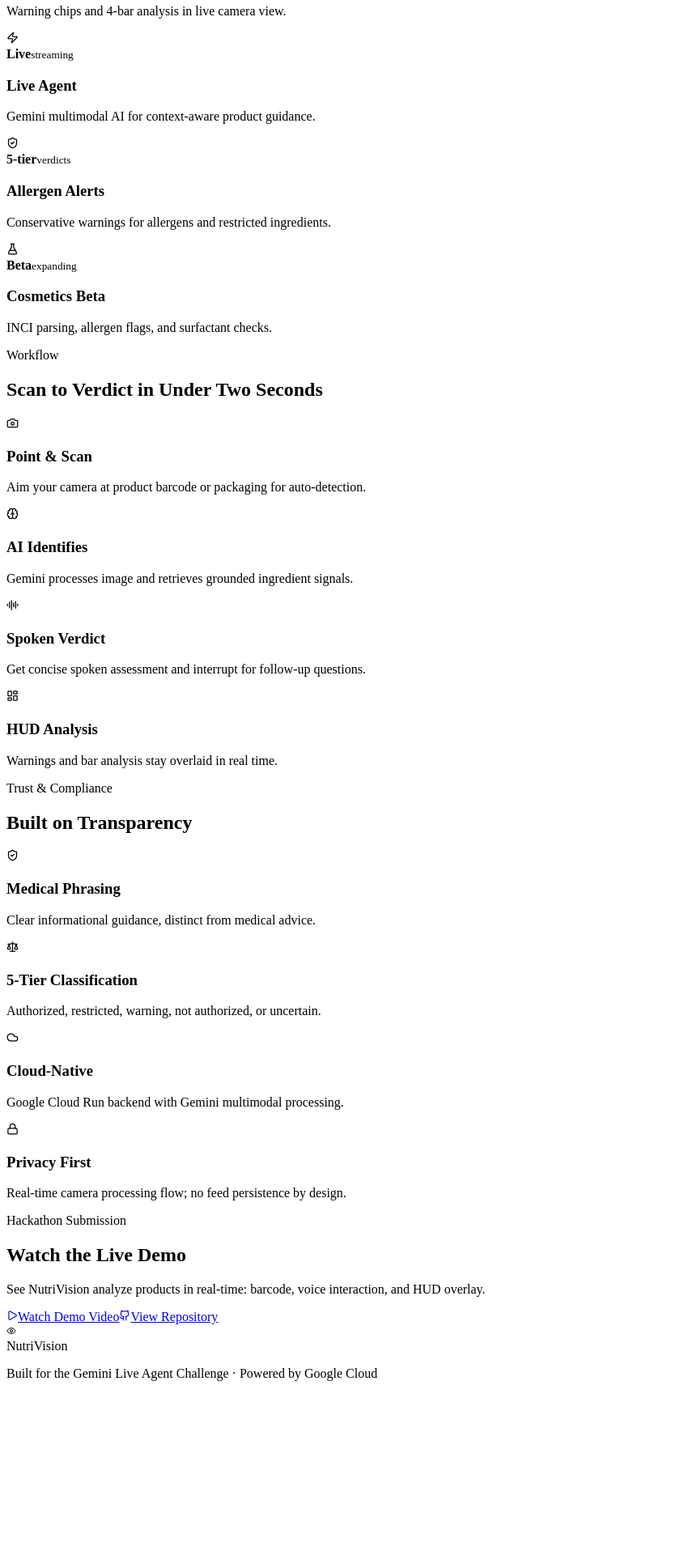
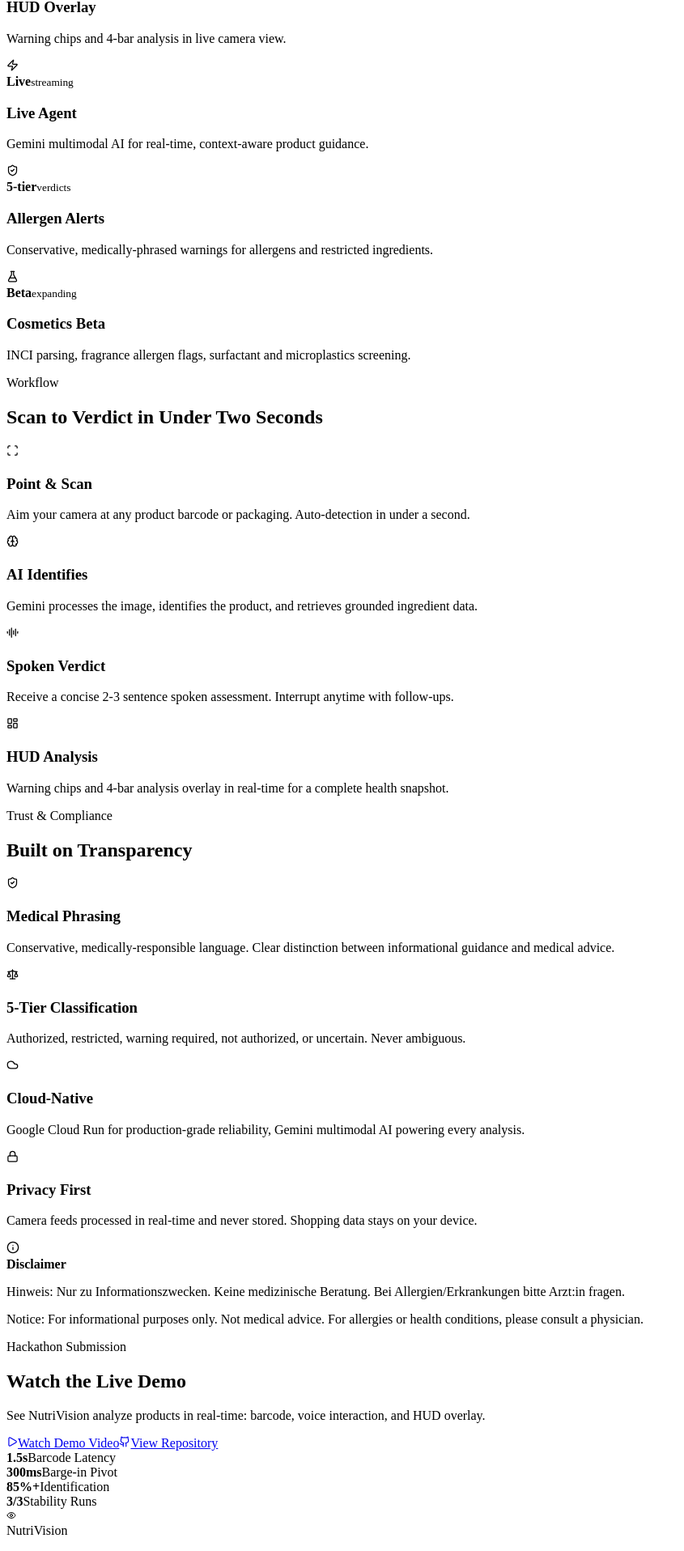
Before and after one commit to ashokpothireddy09/Google-AI-Nutrivision-Project, a React (Vite) app in the folder frontend/: page / in a window 1280 px wide. Shown: the part 1538-3454 px from the top of the page at 81% size, without its empty margins (0-845 px from the left). Before the commit the page ends 3260 px from the top, so only its background shows below. Built offline with nearby package versions, Linux system fonts and the light colour scheme; the HTML template or start-up script is replaced by a standard one.

Commit message:
Complete 1:1 UI section parity with backend-integrated scanner

```diff
--- a/frontend/src/App.jsx
+++ b/frontend/src/App.jsx
@@ -93,14 +93,16 @@
   {
     icon: Scan,
     title: "Barcode-First ID",
-    description: "Instant product identification with fallback to visual search.",
+    description:
+      "Instant product identification with intelligent fallback to visual search.",
     stat: "1.5s",
     statLabel: "latency"
   },
   {
     icon: Mic,
     title: "Voice Interaction",
-    description: "Interruptible spoken verdicts with natural follow-ups.",
+    description:
+      "Zero-typing interface with interruptible spoken verdicts and natural follow-ups.",
     stat: "300ms",
     statLabel: "barge-in"
   },
@@ -114,21 +116,24 @@
   {
     icon: Zap,
     title: "Live Agent",
-    description: "Gemini multimodal AI for context-aware product guidance.",
+    description:
+      "Gemini multimodal AI for real-time, context-aware product guidance.",
     stat: "Live",
     statLabel: "streaming"
   },
   {
     icon: ShieldCheck,
     title: "Allergen Alerts",
-    description: "Conservative warnings for allergens and restricted ingredients.",
+    description:
+      "Conservative, medically-phrased warnings for allergens and restricted ingredients.",
     stat: "5-tier",
     statLabel: "verdicts"
   },
   {
     icon: FlaskConical,
     title: "Cosmetics Beta",
-    description: "INCI parsing, allergen flags, and surfactant checks.",
+    description:
+      "INCI parsing, fragrance allergen flags, surfactant and microplastics screening.",
     stat: "Beta",
     statLabel: "expanding"
   }
@@ -136,24 +141,28 @@
 
 const HOW_STEPS = [
   {
-    icon: Camera,
+    icon: Scan,
     title: "Point & Scan",
-    description: "Aim your camera at product barcode or packaging for auto-detection."
+    description:
+      "Aim your camera at any product barcode or packaging. Auto-detection in under a second."
   },
   {
     icon: Brain,
     title: "AI Identifies",
-    description: "Gemini processes image and retrieves grounded ingredient signals."
+    description:
+      "Gemini processes the image, identifies the product, and retrieves grounded ingredient data."
   },
   {
     icon: AudioLines,
     title: "Spoken Verdict",
-    description: "Get concise spoken assessment and interrupt for follow-up questions."
+    description:
+      "Receive a concise 2-3 sentence spoken assessment. Interrupt anytime with follow-ups."
   },
   {
     icon: LayoutDashboard,
     title: "HUD Analysis",
-    description: "Warnings and bar analysis stay overlaid in real time."
+    description:
+      "Warning chips and 4-bar analysis overlay in real-time for a complete health snapshot."
   }
 ];
 
@@ -161,22 +170,26 @@
   {
     icon: ShieldCheck,
     title: "Medical Phrasing",
-    description: "Clear informational guidance, distinct from medical advice."
+    description:
+      "Conservative, medically-responsible language. Clear distinction between informational guidance and medical advice."
   },
   {
     icon: Scale,
     title: "5-Tier Classification",
-    description: "Authorized, restricted, warning, not authorized, or uncertain."
+    description:
+      "Authorized, restricted, warning required, not authorized, or uncertain. Never ambiguous."
   },
   {
     icon: Cloud,
     title: "Cloud-Native",
-    description: "Google Cloud Run backend with Gemini multimodal processing."
+    description:
+      "Google Cloud Run for production-grade reliability, Gemini multimodal AI powering every analysis."
   },
   {
     icon: Lock,
     title: "Privacy First",
-    description: "Real-time camera processing flow; no feed persistence by design."
+    description:
+      "Camera feeds processed in real-time and never stored. Shopping data stays on your device."
   }
 ];
 
@@ -1071,6 +1084,7 @@
           <div className="nv-section-head">
             <span>Capabilities</span>
             <h2>Precision Instrument for Everyday Decisions</h2>
+            <p>Every feature calibrated for speed, accuracy, and clarity.</p>
           </div>
           <div className="nv-feature-grid">
             {FEATURE_ITEMS.map((feature) => (
@@ -1131,6 +1145,18 @@
               </article>
             ))}
           </div>
+          <article className="nv-disclaimer-card">
+            <Info size={16} />
+            <div>
+              <strong>Disclaimer</strong>
+              <p>
+                Hinweis: Nur zu Informationszwecken. Keine medizinische Beratung. Bei Allergien/Erkrankungen bitte Arzt:in fragen.
+              </p>
+              <p>
+                Notice: For informational purposes only. Not medical advice. For allergies or health conditions, please consult a physician.
+              </p>
+            </div>
+          </article>
         </div>
       </section>
 
@@ -1151,6 +1177,19 @@
               View Repository
             </a>
           </div>
+          <div className="nv-cta-kpi-grid">
+            {[
+              { value: "1.5s", label: "Barcode Latency" },
+              { value: "300ms", label: "Barge-in Pivot" },
+              { value: "85%+", label: "Identification" },
+              { value: "3/3", label: "Stability Runs" }
+            ].map((kpi) => (
+              <div key={kpi.label}>
+                <strong>{kpi.value}</strong>
+                <span>{kpi.label}</span>
+              </div>
+            ))}
+          </div>
         </div>
       </section>
 
--- a/frontend/src/styles.css
+++ b/frontend/src/styles.css
@@ -764,6 +764,14 @@
   letter-spacing: -0.02em;
 }
 
+.nv-section-head p {
+  margin: 0.7rem auto 0;
+  max-width: 560px;
+  color: var(--muted);
+  font-size: 13px;
+  line-height: 1.45;
+}
+
 .nv-feature-grid {
   display: grid;
   gap: 0.74rem;
@@ -898,6 +906,38 @@
   line-height: 1.45;
 }
 
+.nv-disclaimer-card {
+  margin-top: 0.75rem;
+  border: 1px solid var(--border);
+  border-radius: 12px;
+  background: rgba(255, 255, 255, 0.02);
+  padding: 0.9rem;
+  display: flex;
+  align-items: flex-start;
+  gap: 0.55rem;
+}
+
+.nv-disclaimer-card svg {
+  color: var(--muted);
+  flex-shrink: 0;
+  margin-top: 0.1rem;
+}
+
+.nv-disclaimer-card strong {
+  display: block;
+  font-size: 11px;
+  color: var(--muted);
+  text-transform: uppercase;
+  letter-spacing: 0.08em;
+}
+
+.nv-disclaimer-card p {
+  margin: 0.35rem 0 0;
+  font-size: 12px;
+  line-height: 1.45;
+  color: var(--muted);
+}
+
 .nv-cta {
   padding-top: 3.2rem;
 }
@@ -920,6 +960,31 @@
   justify-content: center;
   gap: 0.6rem;
   flex-wrap: wrap;
+}
+
+.nv-cta-kpi-grid {
+  margin-top: 2rem;
+  display: grid;
+  grid-template-columns: repeat(4, minmax(0, 1fr));
+  gap: 0.6rem;
+}
+
+.nv-cta-kpi-grid div {
+  text-align: center;
+}
+
+.nv-cta-kpi-grid strong {
+  display: block;
+  color: var(--primary);
+  font-family: "Geist Mono", monospace;
+  font-size: 24px;
+}
+
+.nv-cta-kpi-grid span {
+  font-size: 9px;
+  color: var(--muted);
+  text-transform: uppercase;
+  letter-spacing: 0.08em;
 }
 
 .nv-footer {
@@ -991,6 +1056,10 @@
     grid-template-columns: 1fr;
   }
 
+  .nv-cta-kpi-grid {
+    grid-template-columns: repeat(2, minmax(0, 1fr));
+  }
+
   .nv-footer-inner {
     flex-direction: column;
     align-items: flex-start;
```
